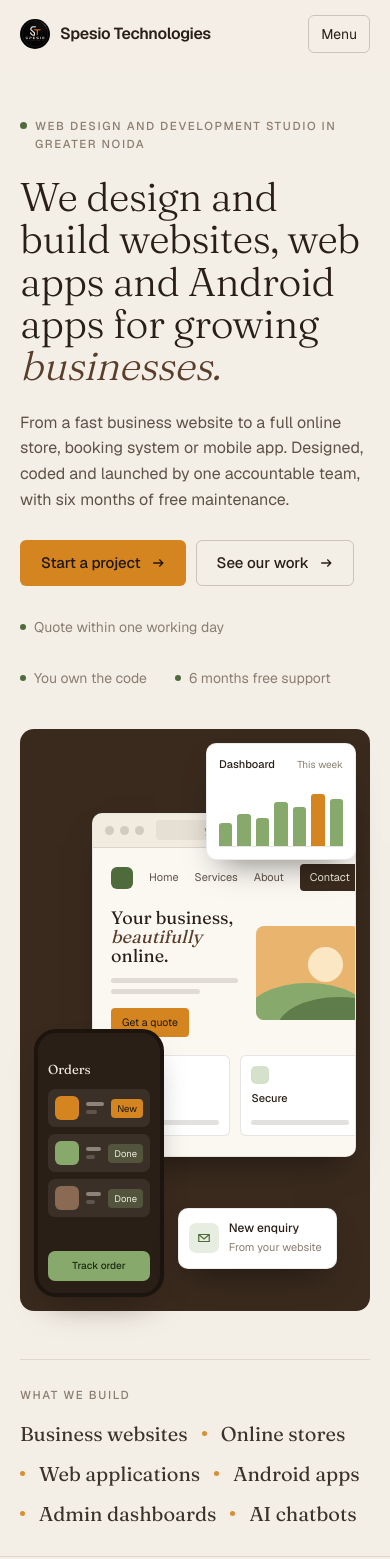
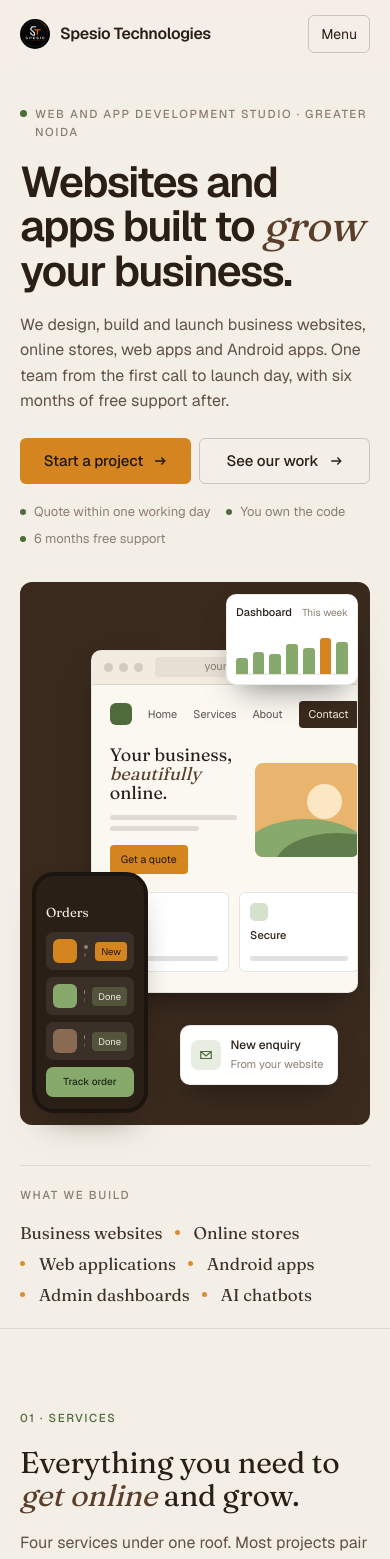
Before and after one commit to SoaibAkhtar321/Spesio-Technologies, a React (Vite) app: page / in a window 390 px wide. Shown: the top 1559 px of the page. Built offline with nearby package versions, Linux system fonts and the light colour scheme.

Commit message:
Page transitions and sharper hero

```diff
--- a/src/App.tsx
+++ b/src/App.tsx
@@ -27,7 +27,7 @@ function Shell() {
         Skip to content
       </a>
       <Header />
-      <main id="main">
+      <main id="main" key={path} className="page">
         {route.name === 'home' && <Home />}
         {route.name === 'case-study' && <CaseStudy key={route.slug} slug={route.slug} />}
         {route.name === 'service' && <ServicePage key={route.slug} slug={route.slug} />}
--- a/src/content/site.ts
+++ b/src/content/site.ts
@@ -38,9 +38,9 @@ export const SITE = {
 /* ---------------------------------------------------------------- Hero */
 
 export const HERO = {
-  eyebrow: 'Web design and development studio in Greater Noida',
-  headline: 'We design and build websites, web apps and Android apps for growing businesses.',
-  sub: 'From a fast business website to a full online store, booking system or mobile app. Designed, coded and launched by one accountable team, with six months of free maintenance.',
+  eyebrow: 'Web and app development studio · Greater Noida',
+  headline: 'Websites and apps built to grow your business.',
+  sub: 'We design, build and launch business websites, online stores, web apps and Android apps. One team from the first call to launch day, with six months of free support after.',
   primaryCta: 'Start a project',
   secondaryCta: 'See our work',
 };
--- a/src/index.css
+++ b/src/index.css
@@ -759,3 +759,56 @@ a.channel:hover b { color: var(--walnut-2); }
 .hero__note { display: flex; gap: 28px; flex-wrap: wrap; margin-top: 8px; color: var(--text-3); font-size: 14px; }
 .hero__note span { display: inline-flex; gap: 8px; align-items: center; }
 .hero__note span::before { content: ''; width: 6px; height: 6px; border-radius: 50%; background: var(--sage-ink); }
+
+/* ==========================================================================
+   Page transitions
+   ========================================================================== */
+.hdr { view-transition-name: site-header; }
+::view-transition-old(root) { animation: vt-out 0.28s cubic-bezier(0.4, 0, 1, 1) both; }
+::view-transition-new(root) { animation: vt-in 0.55s var(--ease) both; }
+::view-transition-group(site-header) { animation: none; }
+@keyframes vt-out { to { opacity: 0; transform: translateY(-10px); } }
+@keyframes vt-in { from { opacity: 0; transform: translateY(16px); } }
+/* Fallback for browsers without View Transitions */
+@supports not (view-transition-name: none) {
+  .js .page { animation: vt-in 0.5s var(--ease) both; }
+}
+@media (prefers-reduced-motion: reduce) {
+  ::view-transition-old(root), ::view-transition-new(root) { animation: none; }
+  .js .page { animation: none; }
+}
+
+/* ==========================================================================
+   Hero v6: sans headline with one serif accent, tighter mobile layout
+   ========================================================================== */
+.hero .h1 {
+  font-family: var(--f-sans); font-weight: 560; font-size: clamp(38px, 5.4vw, 76px);
+  line-height: 1.02; letter-spacing: -0.042em; max-width: 11em; font-variation-settings: normal;
+}
+.hero .h1 em {
+  font-family: var(--f-serif); font-style: italic; font-weight: 400; color: var(--walnut-2);
+  letter-spacing: -0.01em; font-variation-settings: 'opsz' 72; padding-right: 0.04em;
+}
+.hero .lead { max-width: 31em; }
+.hero__text { gap: 24px; }
+@media (max-width: 600px) {
+  .hero { padding-top: 36px; }
+  .hero__text { gap: 18px; }
+  .hero .h1 { font-size: clamp(38px, 11vw, 46px); line-height: 1.04; letter-spacing: -0.04em; }
+  .hero .lead { font-size: 16px; }
+  .hero__ctas { display: grid; grid-template-columns: 1fr 1fr; gap: 8px; }
+  .hero__ctas .btn { padding: 0 12px; width: 100%; }
+  .hero__note { gap: 6px 16px; font-size: 13px; margin-top: 0; }
+  .hero__grid { gap: 32px; }
+  .hero__visual { padding: 12px; border-radius: 12px; }
+  .composite { padding-top: 56px; padding-bottom: 120px; }
+  .composite__dash { width: 132px; padding: 9px; }
+  .dash__bars { height: 44px; }
+  .composite__phone { width: 116px; }
+  .hero .proof { margin-top: 40px; padding: 20px 0; }
+  .hero .proof ul { gap: 4px 12px; }
+  .hero .proof li { font-size: 17px; }
+}
+@media (max-width: 380px) { .hero__ctas { grid-template-columns: 1fr; } }
+::view-transition-old(root) { animation: vt-out 0.22s cubic-bezier(0.4, 0, 1, 1) both; }
+::view-transition-new(root) { animation: vt-in 0.5s var(--ease) 0.16s both; }
--- a/src/pages/Home.tsx
+++ b/src/pages/Home.tsx
@@ -15,8 +15,7 @@ function Hero() {
         <div className="hero__text">
           <span className="label status">{HERO.eyebrow}</span>
           <h1 id="hero-title" className="h1">
-            {HERO.headline.replace(/businesses\.$/, '')}
-            <em>businesses.</em>
+            Websites and apps built to <em>grow</em> your business.
           </h1>
           <p className="lead">{HERO.sub}</p>
           <div className="hero__ctas">
--- a/src/router.tsx
+++ b/src/router.tsx
@@ -11,6 +11,7 @@ import {
   type MouseEvent,
   type ReactNode,
 } from 'react';
+import { flushSync } from 'react-dom';
 import { getLegal, getProject, getService } from './content/site';
 
 export type Route =
@@ -56,6 +57,14 @@ export function scrollToTarget(target: string | HTMLElement | number, immediate
   else window.scrollTo({ top: el.getBoundingClientRect().top + window.scrollY - 72, behavior });
 }
 
+/** Animates a route change with the View Transitions API where supported; falls back to a CSS fade. */
+function runTransition(update: () => void) {
+  const doc = document as Document & { startViewTransition?: (cb: () => void) => unknown };
+  const reduce = window.matchMedia('(prefers-reduced-motion: reduce)').matches;
+  if (doc.startViewTransition && !reduce) doc.startViewTransition(update);
+  else update();
+}
+
 export function Router({ children, initialPath = '/' }: { children: ReactNode; initialPath?: string }) {
   const [loc, setLoc] = useState(() =>
     typeof window === 'undefined'
@@ -65,7 +74,7 @@ export function Router({ children, initialPath = '/' }: { children: ReactNode; i
   const isFirst = useRef(true);
 
   useEffect(() => {
-    const onPop = () => setLoc({ path: window.location.pathname, hash: window.location.hash });
+    const onPop = () => runTransition(() => flushSync(() => setLoc({ path: window.location.pathname, hash: window.location.hash })));
     window.addEventListener('popstate', onPop);
     return () => window.removeEventListener('popstate', onPop);
   }, []);
@@ -78,7 +87,11 @@ export function Router({ children, initialPath = '/' }: { children: ReactNode; i
       scrollToTarget(decodeURIComponent(url.hash.slice(1)));
       return;
     }
-    setLoc({ path: url.pathname, hash: url.hash });
+    const update = () => {
+      flushSync(() => setLoc({ path: url.pathname, hash: url.hash }));
+      if (!url.hash) window.scrollTo(0, 0);
+    };
+    runTransition(update);
   }, []);
 
   useEffect(() => {
```
